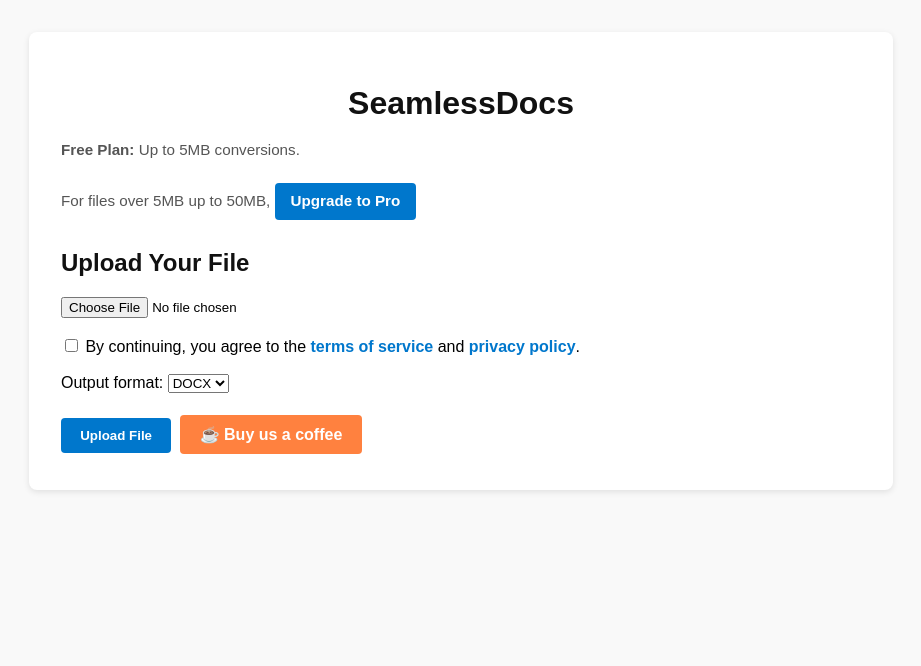
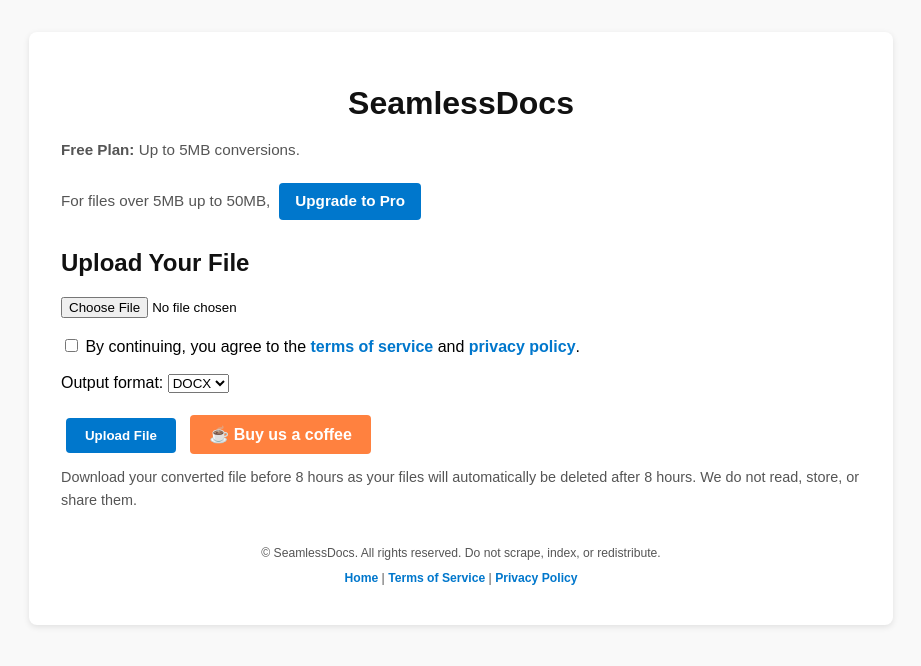
Before and after one commit to dbishop604/cleancopy_app, a Python web app: template templates/index.html in a window 1280 px wide. Shown: the top 666 px of the page, without its empty margins (179-1100 px from the left). Run offline with Jinja, Linux system fonts and the light colour scheme; the template is opened without the code that fills it, so the values that code supplies are empty.

Commit message:
Update index.html

```diff
--- a/templates/index.html
+++ b/templates/index.html
@@ -45,26 +45,16 @@
     }
     .btn {
       display: inline-block;
-      margin: 0.3rem 0.3rem 0.3rem 0;
+      margin: 0.3rem;
       padding: 0.6rem 1.2rem;
       border: none;
       border-radius: 4px;
       cursor: pointer;
       font-weight: bold;
     }
-    .btn-primary {
-      background-color: #0077cc;
-      color: white;
-    }
-    .btn-coffee {
-      background-color: #ff813f;
-      color: white;
-    }
-    a {
-      color: #0077cc;
-      text-decoration: none;
-      font-weight: bold;
-    }
+    .btn-primary { background-color: #0077cc; color: white; }
+    .btn-coffee { background-color: #ff813f; color: white; }
+    a { color: #0077cc; text-decoration: none; font-weight: bold; }
     a:hover { text-decoration: underline; }
     footer {
       margin-top: 2rem;
@@ -95,20 +85,17 @@
 
     <h2>Upload Your File</h2>
     <form id="uploadForm" action="/convert" method="post" enctype="multipart/form-data">
-      <!-- File upload input -->
       <input type="file" name="fileUpload" id="fileUpload" required>
       <br><br>
 
-      <!-- Terms checkbox -->
       <label>
         <input type="checkbox" name="terms" id="termsCheck" required>
         By continuing, you agree to the
-        <a href="{{ url_for('terms') }}" target="_blank">terms of service</a> and
-        <a href="{{ url_for('privacy') }}" target="_blank">privacy policy</a>.
+        <a href="/terms" target="_blank">terms of service</a> and
+        <a href="/privacy" target="_blank">privacy policy</a>.
       </label>
       <br><br>
 
-      <!-- Format choice -->
       <label for="format">Output format:</label>
       <select name="format" id="format">
         <option value="docx">DOCX</option>
@@ -116,10 +103,44 @@
       </select>
       <br><br>
 
-      <!-- Upload + Donate buttons -->
       <button type="submit" id="uploadBtn" class="btn btn-primary">Upload File</button>
       <a href="https://www.buymeacoffee.com/seamlessdocs" target="_blank" class="btn btn-coffee">☕ Buy us a coffee</a>
     </form>
 
-    <!-- Progress bar -->
-    <div id="progressBar">
+    <div id="progressBar"></div>
+
+    <p class="notice">
+      Download your converted file before 8 hours as your files will automatically be deleted after 8 hours.
+      We do not read, store, or share them.
+    </p>
+
+    <footer>
+      <p>© SeamlessDocs. All rights reserved. Do not scrape, index, or redistribute.</p>
+      <p>
+        <a href="/">Home</a> |
+        <a href="/terms">Terms of Service</a> |
+        <a href="/privacy">Privacy Policy</a>
+      </p>
+    </footer>
+  </div>
+
+  <script>
+    const form = document.getElementById('uploadForm');
+    const progressBar = document.getElementById('progressBar');
+
+    form.addEventListener('submit', function() {
+      progressBar.style.display = 'block';
+      progressBar.style.width = '0%';
+      let width = 0;
+      const interval = setInterval(() => {
+        if (width >= 100) {
+          clearInterval(interval);
+        } else {
+          width += 5;
+          progressBar.style.width = width + "%";
+        }
+      }, 300);
+    });
+  </script>
+</body>
+</html>
```
